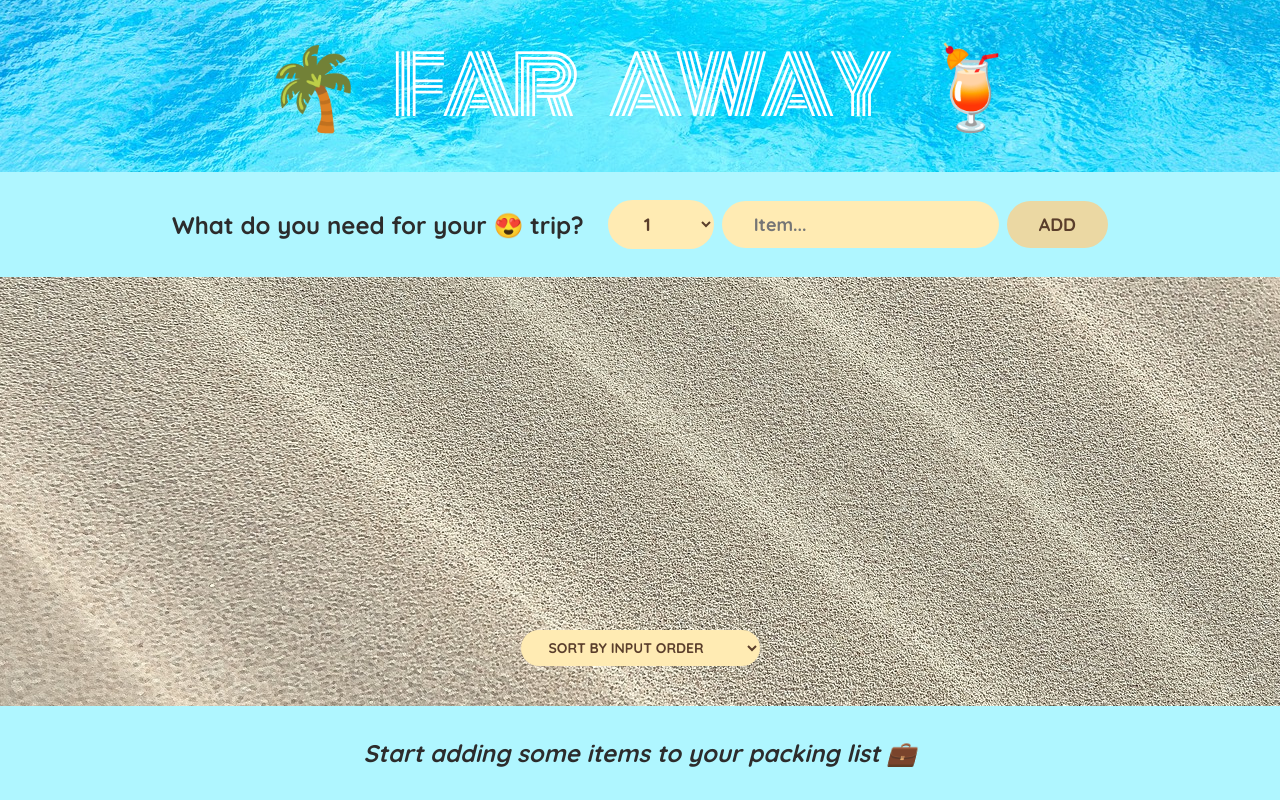
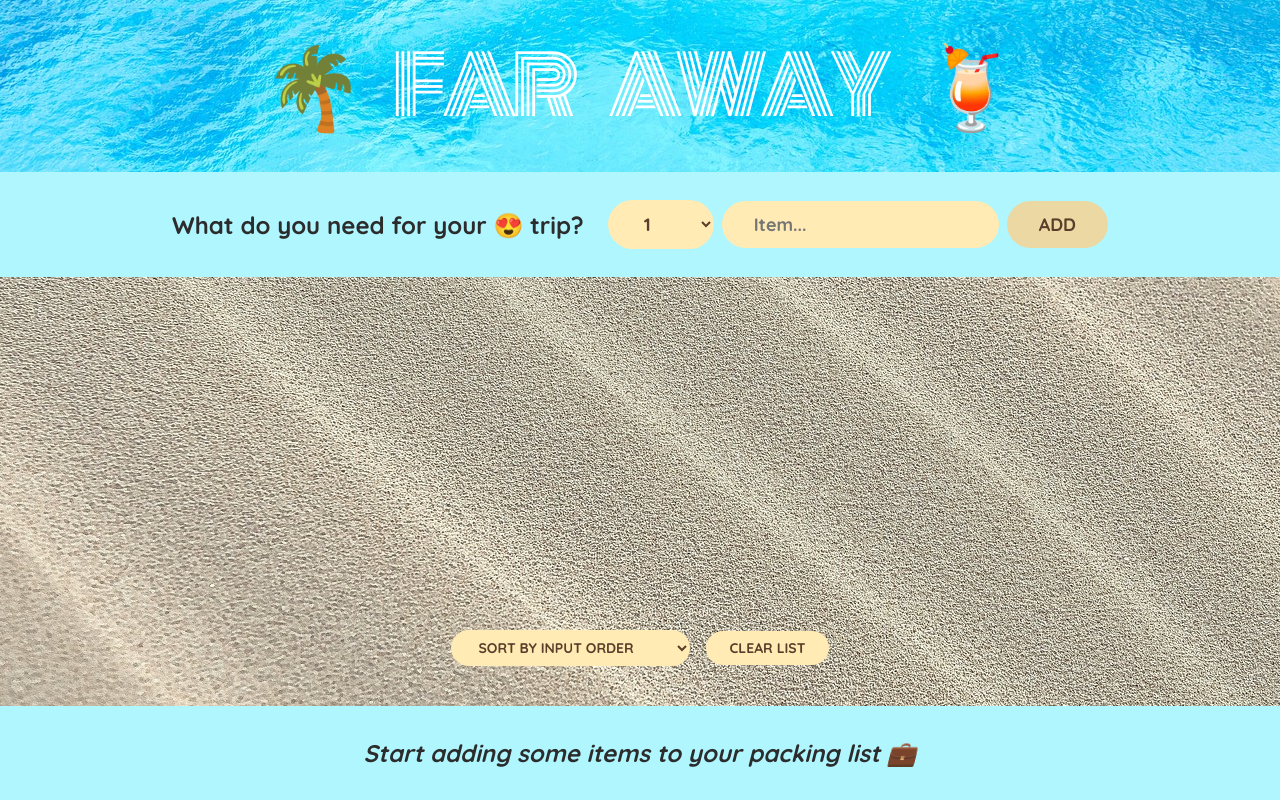
Before and after one commit to em-smyth/05-travel-list, a React (Create React App) app: page / in a window 1280 px wide. Built offline with nearby package versions, Linux system fonts and the light colour scheme.

Commit message:
set up clear list button

```diff
--- a/src/App.js
+++ b/src/App.js
@@ -19,6 +19,13 @@ export default function App() {
     );
   }
 
+  function handleClearList() {
+    const confirmed = window.confirm(
+      "Are you sure you want to delete all items?"
+    );
+    if (confirmed) setItems([]);
+  }
+
   return (
     <div className="app">
       <Logo />
@@ -27,6 +34,7 @@ export default function App() {
         items={items}
         onDeleteItem={handleDeleteItem}
         onToggleItem={handleToggleItem}
+        onClearPackingList={handleClearList}
       />
       <Stats items={items} />
     </div>
@@ -75,7 +83,12 @@ function Form({ onAddItems }) {
   );
 }
 
-function PackingList({ items, onDeleteItem, onToggleItem }) {
+function PackingList({
+  items,
+  onDeleteItem,
+  onToggleItem,
+  onClearPackingList,
+}) {
   const [sortBy, setSortBy] = useState("input");
 
   let sortedItems;
@@ -110,6 +123,7 @@ function PackingList({ items, onDeleteItem, onToggleItem }) {
           <option value="description">Sort by description</option>
           <option value="packed">Sort by packed status</option>
         </select>
+        <button onClick={onClearPackingList}>Clear list</button>
       </div>
     </div>
   );
```
